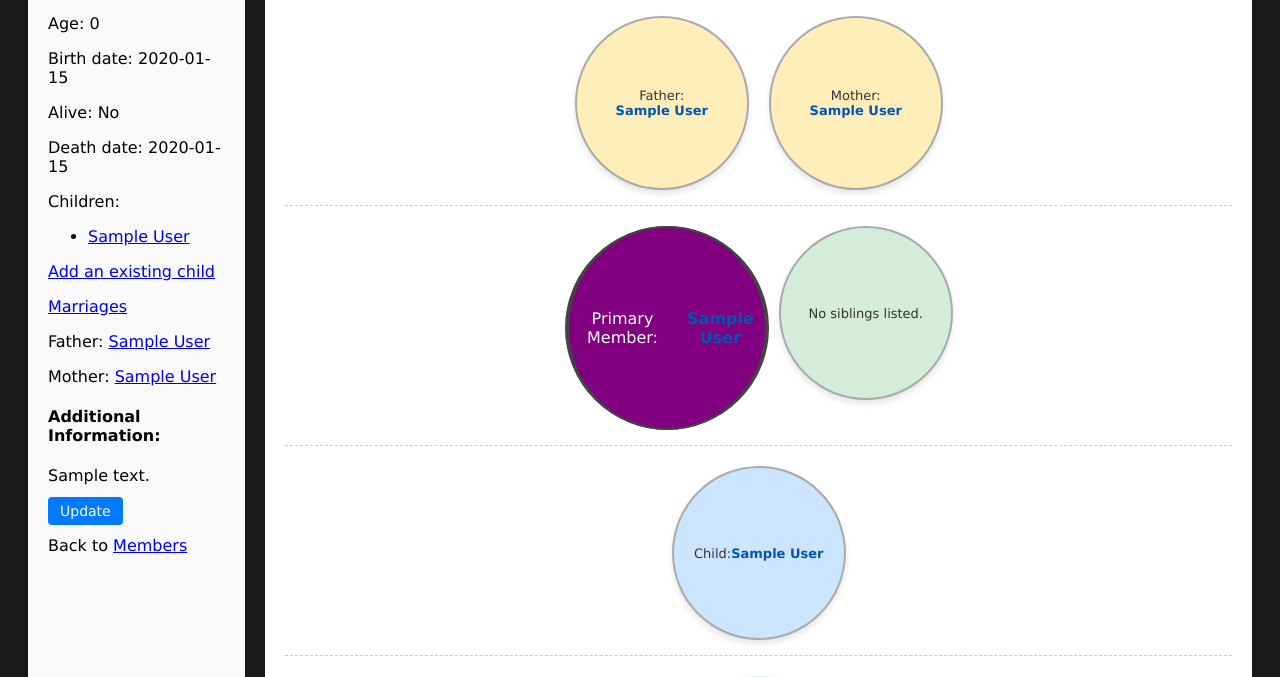
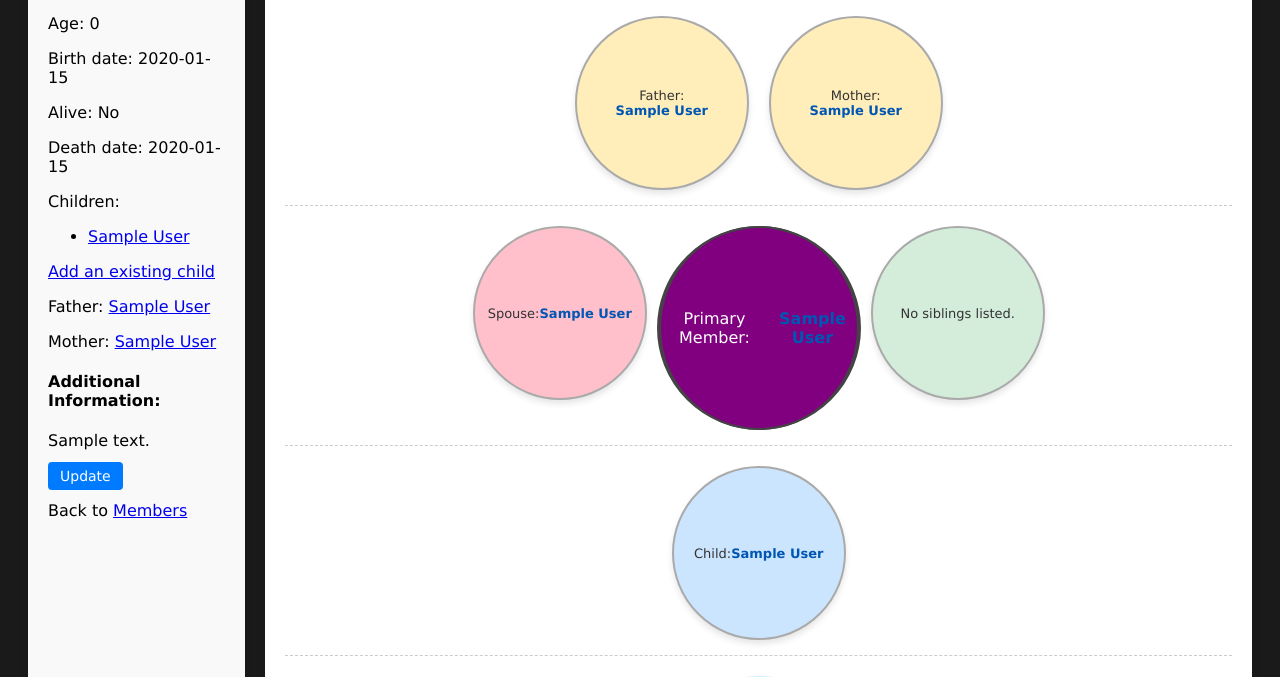
Before and after one commit to arturgorski14/FamilyTree, a Django app: page /members/1 in a window 1280 px wide. Shown: the part 242-919 px from the top of the page. Run offline with Django 5.2, Linux system fonts and the light colour scheme; tables that the repository leaves empty hold one stand-in row (values such as "Sample post").

Commit message:
feat: Display spouses in details

```diff
--- a/familly_tree/members/models.py
+++ b/familly_tree/members/models.py
@@ -4,7 +4,7 @@ from typing import Optional
 
 from django.core.exceptions import ValidationError
 from django.db import models
-from django.db.models import Q, QuerySet, Prefetch
+from django.db.models import Prefetch, Q, QuerySet
 
 
 class Member(models.Model):
@@ -230,8 +230,13 @@ class MartialRelationship(models.Model):
     married=True - Two members are married.
     married=False - Two members are divorced.
     """
-    member = models.ForeignKey(Member, on_delete=models.CASCADE, related_name="martialrelationship")
-    spouse = models.ForeignKey(Member, on_delete=models.CASCADE, related_name="spouse_relationships")
+
+    member = models.ForeignKey(
+        Member, on_delete=models.CASCADE, related_name="martialrelationship"
+    )
+    spouse = models.ForeignKey(
+        Member, on_delete=models.CASCADE, related_name="spouse_relationships"
+    )
     married = models.BooleanField(default=True)
 
     @staticmethod
@@ -243,7 +248,17 @@ class MartialRelationship(models.Model):
     def marry(member: Member, spouse: Member):
         """Marry a spouse."""
         if member == spouse:
-            raise ValueError("A member cannot marry themselves.")
+            raise ValidationError(f"{member} cannot marry themselves.")
+        if member.sex == spouse.sex:
+            raise ValidationError("Same sex marriages are not allowed")
+        if any(s.married for s in member.spouses):
+            raise ValidationError(
+                f"Impossible marriage because {member} is already married."
+            )
+        if any(s.married for s in spouse.spouses):
+            raise ValidationError(
+                f"Impossible marriage because {spouse} is already married."
+            )
 
         MartialRelationship.objects.create(member=member, spouse=spouse, married=True)
         MartialRelationship.objects.create(member=spouse, spouse=member, married=True)
@@ -251,8 +266,12 @@ class MartialRelationship(models.Model):
     @staticmethod
     def divorce(member: Member, spouse: "Member"):
         """Divorce a spouse."""
-        MartialRelationship.objects.filter(member=member, spouse=spouse, married=True).update(married=False)
-        MartialRelationship.objects.filter(member=spouse, spouse=member, married=True).update(married=False)
+        MartialRelationship.objects.filter(
+            member=member, spouse=spouse, married=True
+        ).update(married=False)
+        MartialRelationship.objects.filter(
+            member=spouse, spouse=member, married=True
+        ).update(married=False)
 
     def __str__(self):
         return f"{self.member} and {self.spouse} are{' not' if not self.married else ''} married"
--- a/familly_tree/members/static/styles.css
+++ b/familly_tree/members/static/styles.css
@@ -104,9 +104,10 @@ body {
   justify-content: center;
   gap: 20px;
   margin-bottom: 20px;
+  flex-wrap: wrap;
 }
 
-.grand-ancestor, .member-parent, .member-sibling, .member-child {
+.grand-ancestor, .member-parent, .member-sibling, .member-child, .member-spouse {
   width: 150px;
   height: 150px;
   background-color: #f1f1f1;
@@ -133,14 +134,6 @@ body {
     justify-content: center;
     text-align: center;
     color: #fff;
-}
-
-.generation.grandchildren {
-    display: flex;
-    flex-wrap: wrap; /* Allow wrapping */
-    justify-content: center; /* Center-align grandchildren */
-    gap: 20px; /* Space between grandchildren */
-    margin-top: 20px; /* Space above the grandchildren section */
 }
 
 .member-grandchild {
@@ -173,6 +166,10 @@ body {
   background-color: #cce5ff;
 }
 
+.member-spouse {
+    background-color: pink;
+}
+
 /* Link styling within family tree elements */
 .family-tree a {
   color: #0056b3;
--- a/familly_tree/members/templates/details.html
+++ b/familly_tree/members/templates/details.html
@@ -28,7 +28,6 @@
         </ul>
         <p><a href="{% url 'members:choose_child' member.id %}">Add an existing child</a></p>
 
-        <p><a href="{% url 'members:member_marriages' member.id %}">Marriages</a></p>
 
         {% if member.father_id %}
             <p>Father: <a href="{% url 'members:details' member.father_id %}">{{ member.father }}</a></p>
@@ -77,7 +76,8 @@
     </div>
 
     <div class="generation siblings">
-        <!-- TODO: In the future member.spouse here -->
+        {% display_family_member_spouses member %}
+
         <div class="member-primary">
         {% display_family_member member "Primary Member" %}
         </div>
@@ -91,7 +91,7 @@
 
     <div class="generation grandchildren">
         <!-- Gather all grandchildren -->
-        {% with grandchildren=member.children|map:"children"|sum %}
+        {% with grandchildren=member.children|map:"children"|flatten %}
         {% display_family_members_list grandchildren "Grandchild" %}
         {% endwith %}
     </div>
--- a/familly_tree/members/templatetags/family_tree_tags.py
+++ b/familly_tree/members/templatetags/family_tree_tags.py
@@ -16,7 +16,7 @@ def display_family_member(member, title, link_url=None):
     :param link_url: The URL to link a missing family member (if any)
     """
     if member:
-        url = reverse("members:details", args=[member.id])
+        url = reverse("members:details", args=[member.pk])
         html_output = f'<div class="member-{title.lower()}">{title}: <br><a href="{url}">{member}</a></div>'
     else:
         # Display a button if the member is missing
@@ -33,6 +33,33 @@ def display_family_member(member, title, link_url=None):
             else f'<div class="member-{title.lower()}">No {title.lower()} listed.</div>'
         )
 
+    return mark_safe(html_output)
+
+
+@register.simple_tag
+def display_family_member_spouses(member):  # TODO: write tests!
+    class_name = "member-spouse"
+    plural_title = "spouses"
+    title = "spouse"
+
+    if member.spouses:
+        items = []
+        for spouse_data in member.spouses:
+            spouse = spouse_data.spouse
+            married = spouse_data.married
+            url = reverse("members:details", args=[spouse.pk])
+            title = "Spouse" if married else "Ex-spouse"
+            if married:
+                items.append(
+                    f'<div class="{class_name}">{title.title()}: <br><a href="{url}">{spouse}</a></div>'
+                )
+            else:
+                items.append(
+                    f'<div class="{class_name}">Ex-{title}: <br><a href="{url}">{spouse}</a></div>'
+                )
+        html_output = "".join(items)
+    else:
+        html_output = f'<div class="{class_name}">No {plural_title} listed.</div>'
     return mark_safe(html_output)
 
 
@@ -69,6 +96,6 @@ def map(value, arg):
 
 
 @register.filter
-def sum(value):
+def flatten(value):
     """Flattens a list of lists into a single list."""
     return [item for sublist in value for item in sublist]
```
Also changed, not shown: familly_tree/members/tests/test_members.py (+147 -25 lines), familly_tree/members/tests/test_templatetags.py (+8 -8 lines).
